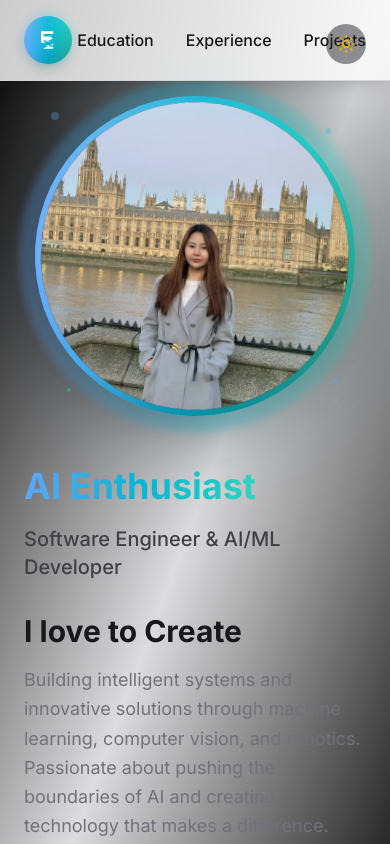
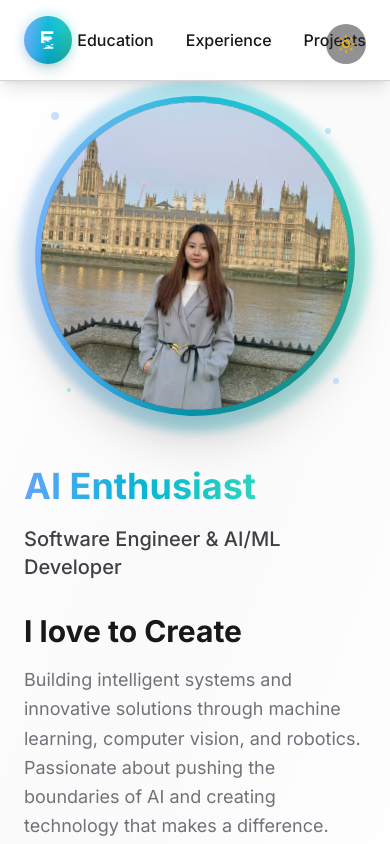
Before and after one commit to Freya-Lee-Zou/Freya-Lee-Zou.github.io, a Next.js app: page / in a window 390 px wide. Shown: the top 844 px of the page. Built offline with nearby package versions, Linux system fonts and the light colour scheme; no server answers; what tailwindcss-debug-screens would draw is missing.

Commit message:
Update work experience details to reflect current role in Alexa-PAPI development, including focus on performance optimization and CI/CD management. Revise achievements to highlight specific technologies and strategies used in the role.

```diff
--- a/app/components/particles.tsx
+++ b/app/components/particles.tsx
@@ -124,7 +124,14 @@ export default function Particles({
 			context.current.translate(translateX, translateY);
 			context.current.beginPath();
 			context.current.arc(x, y, size, 0, 2 * Math.PI);
-			context.current.fillStyle = `rgba(255, 255, 255, ${alpha})`;
+
+			// Different colors for light and dark modes
+			const isLightMode = document.documentElement.classList.contains('light');
+			const particleColor = isLightMode
+				? `rgba(59, 130, 246, ${alpha * 0.6})` // Blue with reduced opacity for light mode
+				: `rgba(255, 255, 255, ${alpha})`; // White for dark mode
+
+			context.current.fillStyle = particleColor;
 			context.current.fill();
 			context.current.setTransform(dpr, 0, 0, dpr, 0, 0);
 
--- a/app/page.tsx
+++ b/app/page.tsx
@@ -13,14 +13,17 @@ const navigation = [
 
 export default function Home() {
   return (
-    <div className="min-h-screen bg-gradient-to-tl from-black via-zinc-600/20 to-black dark:bg-gradient-to-tl dark:from-black dark:via-zinc-600/20 dark:to-black light:bg-gradient-to-tl light:from-white light:via-gray-100 light:to-white">
+    <div className="min-h-screen bg-gradient-to-tl from-black via-zinc-600/20 to-black dark:bg-gradient-to-tl dark:from-black dark:via-zinc-600/20 dark:to-black light:bg-gradient-to-tl light:from-white light:via-gray-50 light:to-white relative">
+      {/* Professional light mode background pattern */}
+      <div className="absolute inset-0 light:bg-[radial-gradient(circle_at_50%_50%,rgba(59,130,246,0.03),transparent_50%)] dark:hidden"></div>
+
       {/* Theme toggle in top right */}
       <div className="fixed top-6 right-6 z-50">
         <ThemeToggle />
       </div>
 
       {/* Navigation Bar */}
-      <nav className="nav fixed top-0 left-0 right-0 z-40 bg-black/40 dark:bg-black/40 light:bg-white/80 backdrop-blur-md border-b border-zinc-800/50 dark:border-zinc-800/50 light:border-zinc-200/50 shadow-lg">
+      <nav className="nav fixed top-0 left-0 right-0 z-40 bg-black/40 dark:bg-black/40 light:bg-white/90 backdrop-blur-md border-b border-zinc-800/50 dark:border-zinc-800/50 light:border-zinc-200/50 shadow-lg">
         <div className="container mx-auto px-6 py-4">
           <div className="flex items-center justify-between">
             {/* Custom Logo with 3D effect */}
@@ -46,7 +49,7 @@ export default function Home() {
                 <Link
                   key={item.href}
                   href={item.href}
-                  className="relative text-white hover:text-blue-400 transition-all duration-300 font-medium group"
+                  className="relative text-white dark:text-white light:text-zinc-800 hover:text-blue-400 dark:hover:text-blue-400 light:hover:text-blue-600 transition-all duration-300 font-medium group"
                 >
                   {item.name}
                   {/* 3D underline effect */}
@@ -68,7 +71,7 @@ export default function Home() {
           <div className="space-y-8 order-2 lg:order-1">
             {/* Name and Title */}
             <div className="space-y-4">
-              <h1 className="text-4xl md:text-6xl font-bold text-white leading-tight">
+              <h1 className="text-4xl md:text-6xl font-bold text-white dark:text-white light:text-zinc-900 leading-tight">
                 <span className="inline-block">
                   <span className="text-transparent bg-clip-text bg-gradient-to-r from-blue-400 via-cyan-500 to-teal-400 typing-animation-text">
                     <TypingAnimation
@@ -79,17 +82,17 @@ export default function Home() {
                   </span>
                 </span>
               </h1>
-              <h2 className="text-xl md:text-2xl text-zinc-300 font-medium">
+              <h2 className="text-xl md:text-2xl text-zinc-300 dark:text-zinc-300 light:text-zinc-600 font-medium">
                 Software Engineer & AI/ML Developer
               </h2>
             </div>
 
             {/* Tagline */}
             <div className="space-y-4">
-              <h3 className="text-3xl md:text-4xl font-bold text-white">
+              <h3 className="text-3xl md:text-4xl font-bold text-white dark:text-white light:text-zinc-800">
                 I love to Create
               </h3>
-              <p className="text-lg text-zinc-400 leading-relaxed max-w-lg">
+              <p className="text-lg text-zinc-400 dark:text-zinc-400 light:text-zinc-600 leading-relaxed max-w-lg">
                 Building intelligent systems and innovative solutions through machine learning,
                 computer vision, and robotics. Passionate about pushing the boundaries of AI
                 and creating technology that makes a difference.
@@ -104,16 +107,16 @@ export default function Home() {
 
                 {/* Floating particles around the button */}
                 <div className="absolute -inset-8 pointer-events-none">
-                  <div className="absolute top-0 left-0 w-2 h-2 bg-blue-400 rounded-full animate-bounce" style={{ animationDelay: '0s' }}></div>
-                  <div className="absolute top-0 right-0 w-1.5 h-1.5 bg-cyan-500 rounded-full animate-bounce" style={{ animationDelay: '0.3s' }}></div>
-                  <div className="absolute bottom-0 left-0 w-1 h-1 bg-teal-400 rounded-full animate-bounce" style={{ animationDelay: '0.6s' }}></div>
-                  <div className="absolute bottom-0 right-0 w-1.5 h-1.5 bg-blue-400 rounded-full animate-bounce" style={{ animationDelay: '0.9s' }}></div>
+                  <div className="absolute top-0 left-0 w-2 h-2 bg-blue-400 dark:bg-blue-400 light:bg-blue-500 rounded-full animate-bounce" style={{ animationDelay: '0s' }}></div>
+                  <div className="absolute top-0 right-0 w-1.5 h-1.5 bg-cyan-500 dark:bg-cyan-500 light:bg-cyan-600 rounded-full animate-bounce" style={{ animationDelay: '0.3s' }}></div>
+                  <div className="absolute bottom-0 left-0 w-1 h-1 bg-teal-400 dark:bg-teal-400 light:bg-teal-500 rounded-full animate-bounce" style={{ animationDelay: '0.6s' }}></div>
+                  <div className="absolute bottom-0 right-0 w-1.5 h-1.5 bg-blue-400 dark:bg-blue-400 light:bg-blue-500 rounded-full animate-bounce" style={{ animationDelay: '0.9s' }}></div>
                 </div>
 
                 {/* Main button with 3D effects */}
                 <Link
                   href="/contact"
-                  className="relative inline-flex items-center justify-center px-10 py-5 bg-gradient-to-r from-blue-600 via-cyan-500 to-teal-400 border border-transparent rounded-2xl text-white font-bold text-xl tracking-wider transition-all duration-500 group-hover:scale-110 group-hover:shadow-2xl group-hover:shadow-blue-500/25 transform hover:rotate-1 z-20"
+                  className="relative inline-flex items-center justify-center px-10 py-5 bg-gradient-to-r from-blue-600 via-cyan-500 to-teal-400 dark:from-blue-600 dark:via-cyan-500 dark:to-teal-400 light:from-blue-500 light:via-cyan-400 light:to-teal-400 border border-transparent rounded-2xl text-white font-bold text-xl tracking-wider transition-all duration-500 group-hover:scale-110 group-hover:shadow-2xl group-hover:shadow-blue-500/25 light:group-hover:shadow-blue-400/25 transform hover:rotate-1 z-20"
                 >
                   {/* Shimmer effect overlay */}
                   <div className="absolute inset-0 bg-gradient-to-r from-transparent via-white/20 to-transparent -skew-x-12 animate-pulse opacity-0 group-hover:opacity-100 transition-opacity duration-1000 pointer-events-none"></div>
@@ -151,15 +154,15 @@ export default function Home() {
               {/* 3D Sphere Profile Image Container */}
               <div className="relative w-80 h-80 lg:w-96 lg:h-96 group">
                 {/* 3D Sphere Effect - Multiple layers for depth */}
-                <div className="absolute inset-0 rounded-full bg-gradient-to-r from-blue-400/30 via-cyan-500/30 to-teal-400/30 blur-sm scale-110 group-hover:scale-125 transition-transform duration-700"></div>
+                <div className="absolute inset-0 rounded-full bg-gradient-to-r from-blue-400/30 via-cyan-500/30 to-teal-400/30 dark:from-blue-400/30 dark:via-cyan-500/30 dark:to-teal-400/30 light:from-blue-400/20 light:via-cyan-500/20 light:to-teal-400/20 blur-sm scale-110 group-hover:scale-125 transition-transform duration-700"></div>
 
                 {/* Main gradient border with 3D effect */}
-                <div className="relative w-full h-full rounded-full bg-gradient-to-r from-blue-400 via-cyan-500 to-teal-400 p-1.5 shadow-2xl transform rotate-3 group-hover:rotate-0 transition-transform duration-500">
+                <div className="relative w-full h-full rounded-full bg-gradient-to-r from-blue-400 via-cyan-500 to-teal-400 dark:from-blue-400 dark:via-cyan-500 dark:to-teal-400 light:from-blue-500 light:via-cyan-400 light:to-teal-400 p-1.5 shadow-2xl transform rotate-3 group-hover:rotate-0 transition-transform duration-500">
                   {/* Inner shadow for 3D depth */}
-                  <div className="absolute inset-0 rounded-full bg-gradient-to-br from-white/20 via-transparent to-black/40 pointer-events-none"></div>
+                  <div className="absolute inset-0 rounded-full bg-gradient-to-br from-white/20 via-transparent to-black/40 dark:from-white/20 dark:via-transparent dark:to-black/40 light:from-white/40 light:via-transparent light:to-zinc-300/40 pointer-events-none"></div>
 
                   {/* Profile image container */}
-                  <div className="relative w-full h-full rounded-full overflow-hidden bg-zinc-900/90 backdrop-blur-sm">
+                  <div className="relative w-full h-full rounded-full overflow-hidden bg-zinc-900/90 dark:bg-zinc-900/90 light:bg-zinc-100/90 backdrop-blur-sm">
                     <Image
                       src="/Freya.JPG"
                       alt="Freya Zou Profile Photo"
@@ -182,10 +185,10 @@ export default function Home() {
 
                 {/* Subtle floating particles effect */}
                 <div className="absolute inset-0 rounded-full pointer-events-none">
-                  <div className="absolute top-4 left-4 w-2 h-2 bg-blue-400/40 rounded-full animate-pulse" style={{ animationDelay: '0s' }}></div>
-                  <div className="absolute top-8 right-6 w-1.5 h-1.5 bg-cyan-500/50 rounded-full animate-pulse" style={{ animationDelay: '0.5s' }}></div>
-                  <div className="absolute bottom-6 left-8 w-1 h-1 bg-teal-400/60 rounded-full animate-pulse" style={{ animationDelay: '1s' }}></div>
-                  <div className="absolute bottom-8 right-4 w-1.5 h-1.5 bg-blue-400/30 rounded-full animate-pulse" style={{ animationDelay: '1.5s' }}></div>
+                  <div className="absolute top-4 left-4 w-2 h-2 bg-blue-400/40 dark:bg-blue-400/40 light:bg-blue-500/30 rounded-full animate-pulse" style={{ animationDelay: '0s' }}></div>
+                  <div className="absolute top-8 right-6 w-1.5 h-1.5 bg-cyan-500/50 dark:bg-cyan-500/50 light:bg-cyan-600/40 rounded-full animate-pulse" style={{ animationDelay: '0.5s' }}></div>
+                  <div className="absolute bottom-6 left-8 w-1 h-1 bg-teal-400/60 dark:bg-teal-400/60 light:bg-teal-500/50 rounded-full animate-pulse" style={{ animationDelay: '1s' }}></div>
+                  <div className="absolute bottom-8 right-4 w-1.5 h-1.5 bg-blue-400/30 dark:bg-blue-400/30 light:bg-blue-500/25 rounded-full animate-pulse" style={{ animationDelay: '1.5s' }}></div>
                 </div>
               </div>
             </div>
--- a/global.css
+++ b/global.css
@@ -95,6 +95,37 @@
     border-color: var(--border-color) !important;
   }
 
+  /* Homepage specific overrides */
+  .light .bg-gradient-to-tl.from-black.via-zinc-600\/20.to-black {
+    background: linear-gradient(to top left, #ffffff, #fafafa, #ffffff) !important;
+  }
+
+  .light .text-zinc-600 {
+    color: var(--text-muted) !important;
+  }
+
+  .light .text-zinc-800 {
+    color: var(--text-secondary) !important;
+  }
+
+  .light .text-zinc-900 {
+    color: var(--text-primary) !important;
+  }
+
+  /* Navigation text color in light mode */
+  .light nav .text-white {
+    color: var(--text-primary) !important;
+  }
+
+  /* Hover states for light mode */
+  .light .hover\:text-blue-400:hover {
+    color: #2563eb !important;
+  }
+
+  .light .hover\:text-blue-600:hover {
+    color: #1d4ed8 !important;
+  }
+
   /* Gradient overrides for light mode */
   .light .from-zinc-900\/0 {
     --tw-gradient-from: rgba(250, 250, 250, 0) !important;
```
